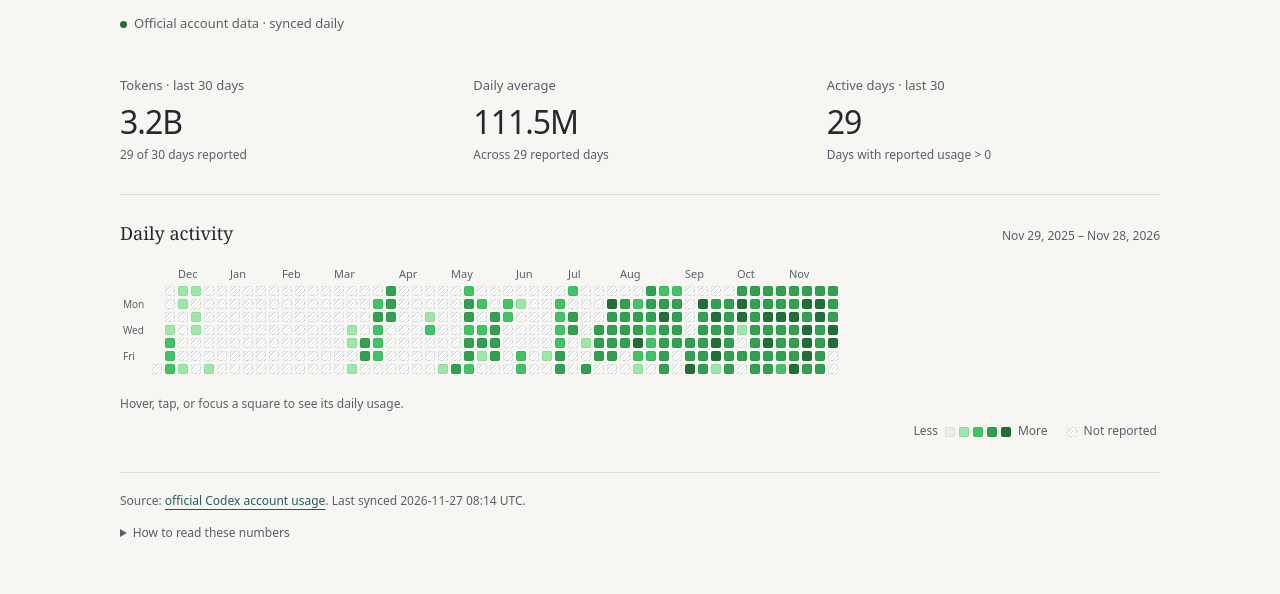
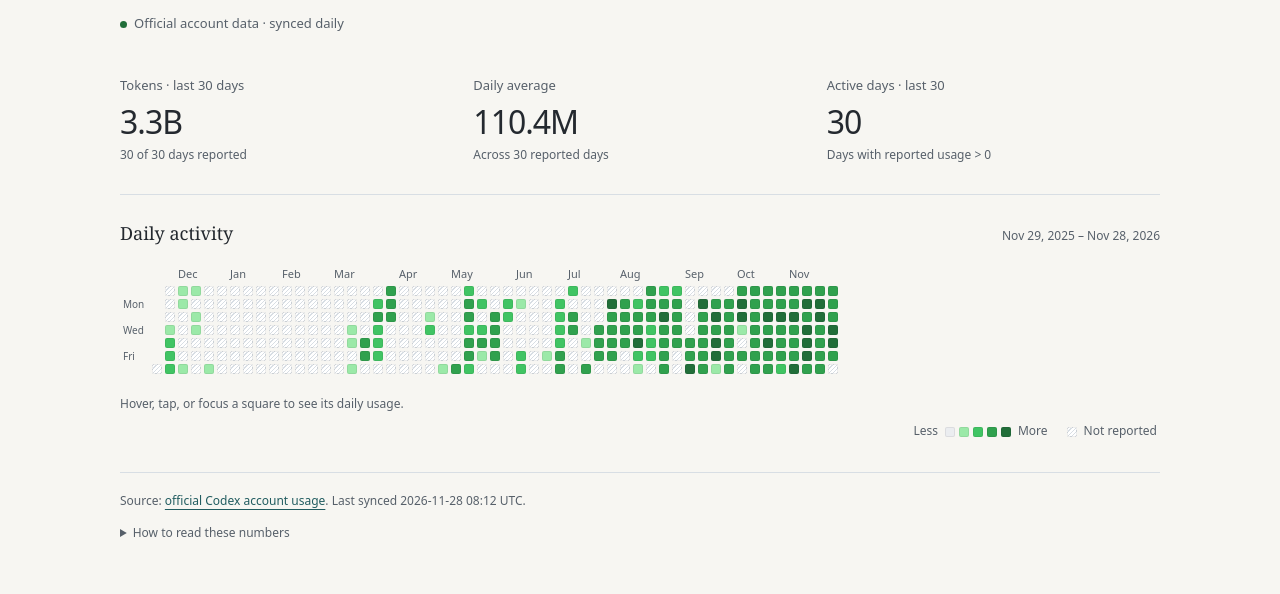
Before and after one commit to jzstark/jzstark.github.io, a Jekyll site: the page built from activity.html, in a window 1280 px wide. Shown: the part 351-945 px from the top of the page. Built offline with Jekyll 4.4.1, drawn with Linux system fonts in a browser that asks for light colours; part of the change alters nothing that is shown.

Commit message:
Update Codex daily activity

```diff
--- a/assets/data/codex-usage.json
+++ b/assets/data/codex-usage.json
@@ -5,12 +5,12 @@
     "name": "Codex account usage",
     "url": "https://learn.chatgpt.com/docs/app-server#7-token-usage-chatgpt"
   },
-  "updated_at": "2026-11-27T08:14:21Z",
+  "updated_at": "2026-11-28T08:12:20Z",
   "summary": {
-    "lifetimeTokens": 9076883966,
+    "lifetimeTokens": 9153611043,
     "peakDailyTokens": 339455959,
-    "currentStreakDays": 47,
-    "longestStreakDays": 47
+    "currentStreakDays": 48,
+    "longestStreakDays": 48
   },
   "days": [
     {
@@ -687,7 +687,11 @@
     },
     {
       "date": "2026-11-26",
-      "tokens": 120226821
+      "tokens": 130505189
+    },
+    {
+      "date": "2026-11-27",
+      "tokens": 66448709
     }
   ]
 }
```
